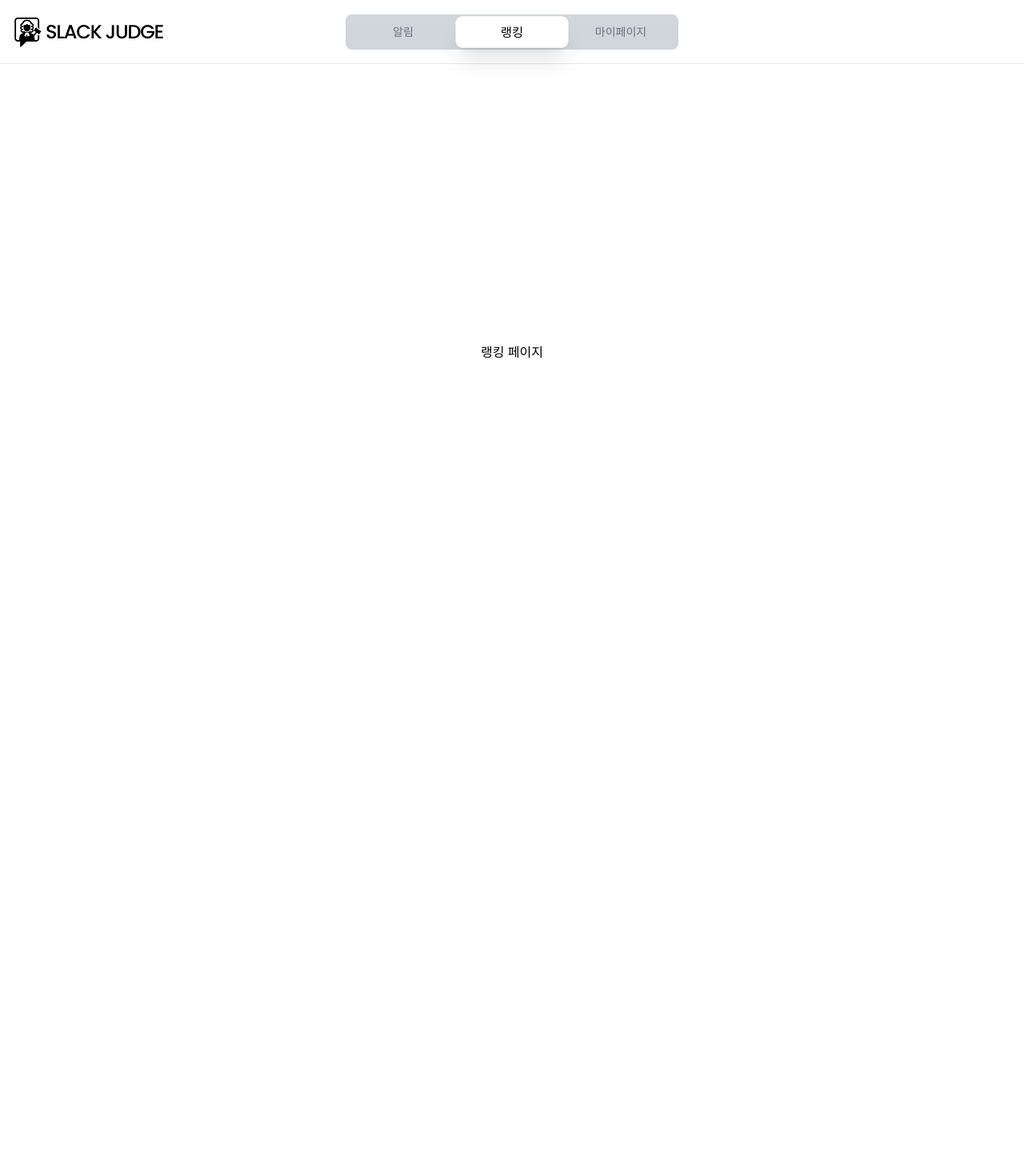
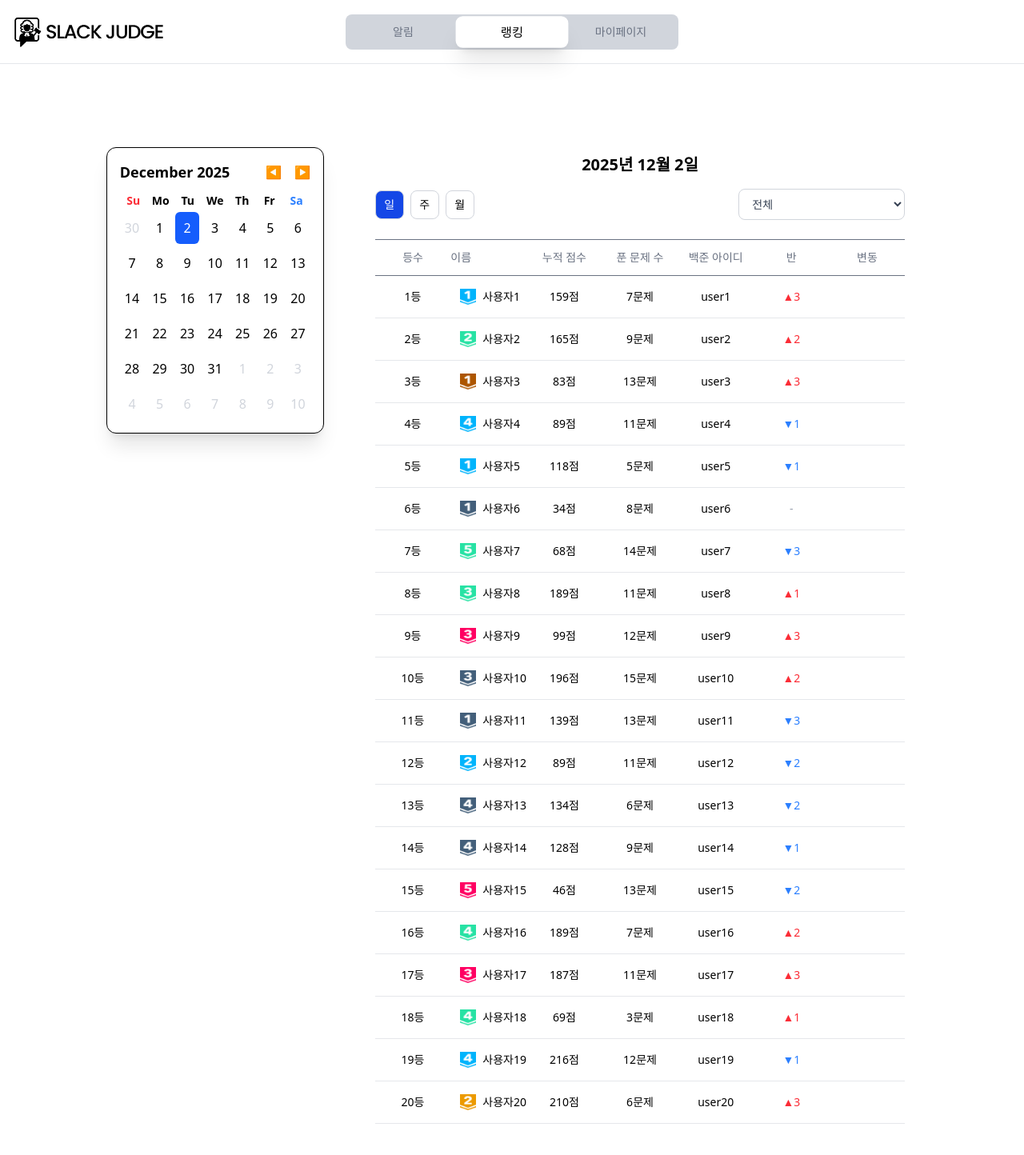
Before and after one commit to slackjudge/frontend, a React (Vite) app: page /main/ranking in a window 1280 px wide. Shown: the top 1444 px of the page at 80% size. Before the commit the page ends 800 px from the top, so only its background shows below. Built offline with nearby package versions, Linux system fonts and the light colour scheme.

Commit message:
feat/#14: 랭킹 페이지 컴포넌트 구현

```diff
--- a/src/pages/RankingPage.tsx
+++ b/src/pages/RankingPage.tsx
@@ -1,3 +1,131 @@
-export default function RankingPage(){
-    return <text>랭킹 페이지</text>
+import { useState, useRef, useEffect } from "react";
+
+import RankingRow from "../components/ranking/RankingRow";
+import RankingPeriodSelector from "../components/ranking/RankingPeriodSelector";
+import RankingDateDisplay from "../components/ranking/RankingDateDisplay";
+import RankingGroupSelector, {GroupType} from "../components/ranking/RankingGroupSelector";
+import Calendar from "../components/common/Calendar";
+import RankingHeader from "../components/ranking/RankingHeader";
+
+import { tierMap } from "../constants/tierMap";
+import { generateDummyRank } from "../mock/ranking/generateDummyRank";
+
+
+
+export default function RankingPage() {
+  const [period, setPeriod] = useState<"day" | "week" | "month">("day");
+  const [date, setDate] = useState(new Date());
+  const [group, setGroup] = useState<GroupType>("ALL");
+
+  // 스크롤
+  const [page, setPage] = useState(1);
+  const [rows, setRows] = useState<any[]>([]);
+  const loaderRef = useRef(null);
+  const [hasMore, setHasMore] = useState(true);
+
+
+  // 더미 데이터 로드 -> 추후에 API로 변경 예정
+    const loadMore = () => {
+    const newRows = generateDummyRank(20);
+
+    if (newRows.length === 0) {
+      setHasMore(false);
+      return;
+    }
+
+    setRows((prev) => [...prev, ...newRows]);
+  };
+
+
+    // page 변경 시 더미 데이터 로드
+    useEffect(() => {
+        loadMore();
+    }, [page]);
+
+
+  // 기간, 그룹, 날짜 변경 시 데이터 로드
+  useEffect(() => {
+    setRows([]);
+    setPage(1);
+    setHasMore(true);
+    }, [period, date, group]);
+
+
+  // Intersection Observer
+    useEffect(() => {
+    const observer = new IntersectionObserver(
+      (entries) => {
+        if (entries[0].isIntersecting && hasMore) {
+          setPage((prev) => prev + 1);
+        }
+      },
+      { threshold: 1 }
+    );
+
+    if (loaderRef.current) observer.observe(loaderRef.current);
+
+    return () => {
+      if (loaderRef.current) observer.unobserve(loaderRef.current);
+    };
+  }, [hasMore]);
+
+
+
+
+  return (
+    <div className="flex w-full">
+
+      {/* 왼쪽 영역 -> 달력 */}
+      <div className="w-[320px] p-6 bg-white flex justify-center items-start h-fit sticky top-20">
+          <Calendar
+          date={date}
+          period={period}
+          onDateChange={setDate}
+          />
+      </div>
+
+      {/* 오른쪽 영역 -> 나머지 컴포넌트들 */}
+      <div className="flex-1 flex flex-col items-center px-10 py-8">
+
+        {/* 헤더 */}
+        <div className="w-full max-w-5xl">
+
+          <div className="flex justify-center items-center mb-4">
+            <RankingDateDisplay period={period} date={date} />
+          </div>
+
+          <div className="flex items-center justify-between mb-6">
+            <RankingPeriodSelector
+              value={period}
+              onChange={(newPeriod) => {
+                setPeriod(newPeriod);
+                setDate(new Date());
+              }}
+            />
+
+            <RankingGroupSelector value={group} onChange={setGroup} />
+          </div>
+        </div>
+
+        {/* 테이블 + 무한스크롤 */}
+        <div className="w-full max-w-5xl">
+
+          <RankingHeader />
+
+          {rows.map((row, i) => (
+            <RankingRow key={i} row={row} tierMap={tierMap} />
+          ))}
+
+          {/* 무한스크롤 div */}
+          <div ref={loaderRef} className="h-10"></div>
+
+          {!hasMore && (
+            <div className="text-center text-gray-400 py-3">
+              더 이상 데이터가 없습니다.
+            </div>
+          )}
+        </div>
+      </div>
+    </div>
+  );
 }
```
